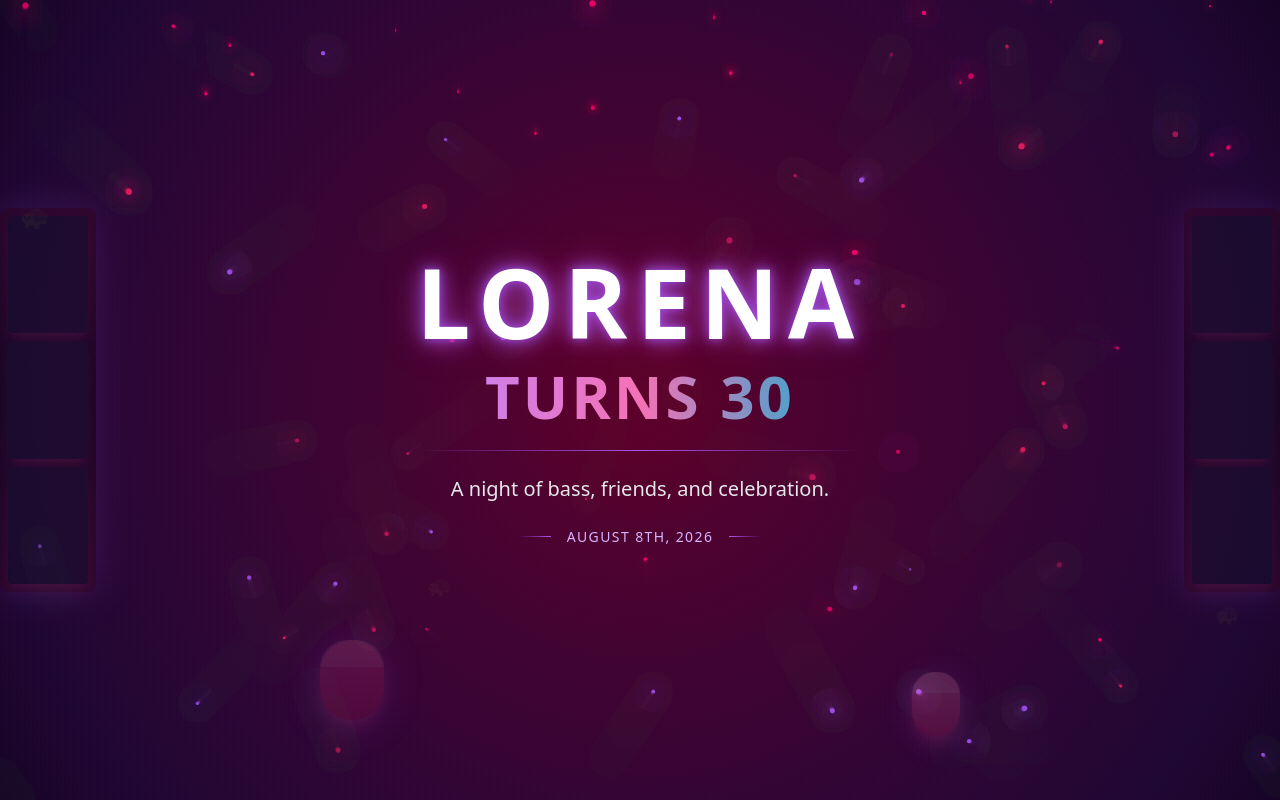
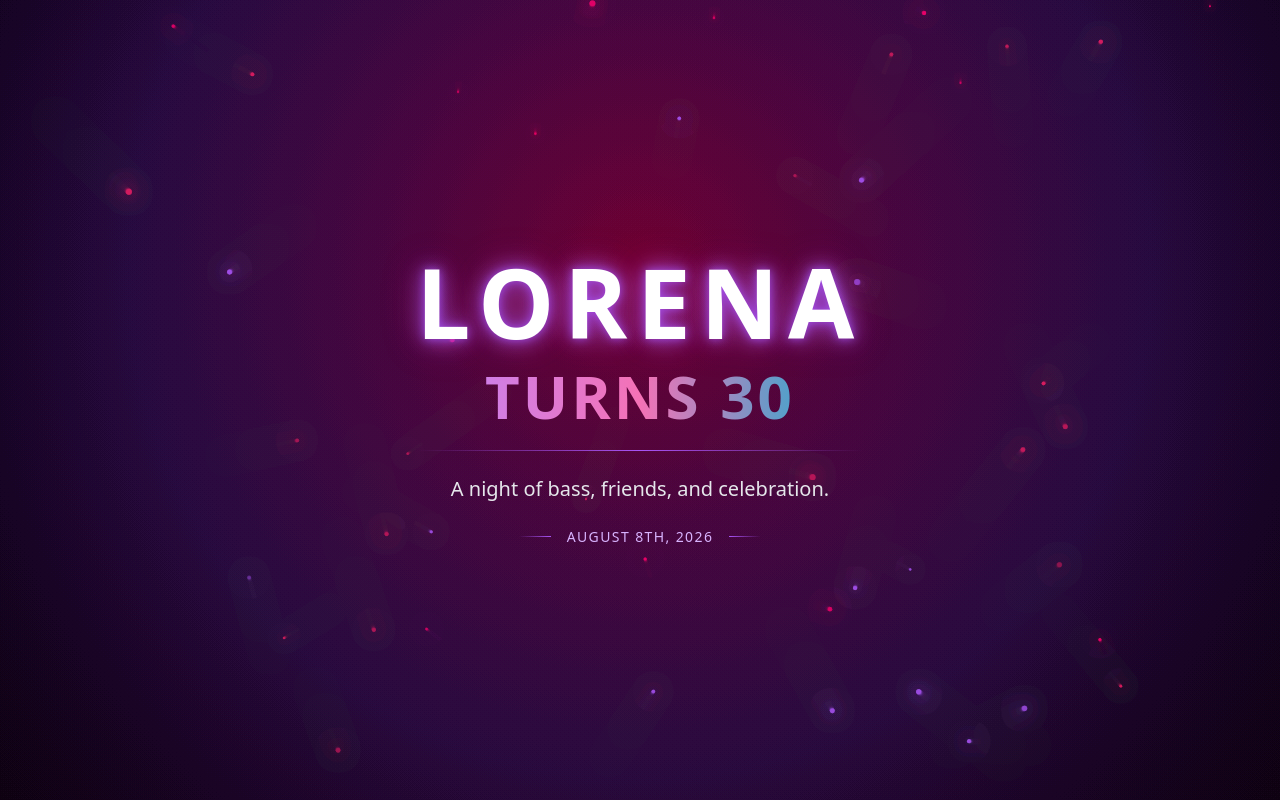
Before and after one commit to Arkansia/Lorena-Dirty-30, a React (Vite) app: page / in a window 1280 px wide. Shown: the top 800 px of the page. Built offline with nearby package versions, Linux system fonts and the light colour scheme; the HTML template or start-up script is replaced by a standard one.

Commit message:
Streamline Background component - remove problematic positioned elements

```diff
--- a/src/components/Background.jsx
+++ b/src/components/Background.jsx
@@ -13,7 +13,7 @@ const Background = () => {
 
     // Particles for the main floating effect
     const particles = [];
-    const particleCount = 60;
+    const particleCount = 40;
 
     for (let i = 0; i < particleCount; i++) {
       particles.push({
@@ -29,7 +29,7 @@ const Background = () => {
 
     // Falling stars (like code rainfall)
     const fallingStars = [];
-    const starCount = 100;
+    const starCount = 80;
 
     for (let i = 0; i < starCount; i++) {
       fallingStars.push({
@@ -48,12 +48,12 @@ const Background = () => {
       ctx.fillStyle = 'rgba(0, 0, 5, 0.15)';
       ctx.fillRect(0, 0, canvas.width, canvas.height);
 
-      // Draw radial gradient for magenta glow
+      // Draw radial gradient for magenta glow (central focus)
       const centerX = canvas.width / 2;
-      const centerY = canvas.height / 2;
-      const radialGradient = ctx.createRadialGradient(centerX, centerY, 0, centerX, centerY, Math.max(canvas.width, canvas.height));
-      radialGradient.addColorStop(0, 'rgba(255, 0, 110, 0.08)');
-      radialGradient.addColorStop(0.5, 'rgba(138, 43, 226, 0.04)');
+      const centerY = canvas.height / 3;
+      const radialGradient = ctx.createRadialGradient(centerX, centerY, 0, centerX, centerY, Math.max(canvas.width, canvas.height) * 0.8);
+      radialGradient.addColorStop(0, 'rgba(255, 0, 110, 0.1)');
+      radialGradient.addColorStop(0.5, 'rgba(138, 43, 226, 0.05)');
       radialGradient.addColorStop(1, 'rgba(25, 0, 60, 0)');
       ctx.fillStyle = radialGradient;
       ctx.fillRect(0, 0, canvas.width, canvas.height);
@@ -129,58 +129,15 @@ const Background = () => {
   }, []);
 
   return (
-    <div className="fixed inset-0 z-0 bg-black">
+    <div className="fixed inset-0 z-0 bg-black overflow-hidden">
       {/* Canvas for animated particles and falling stars */}
       <canvas
         ref={canvasRef}
-        className="w-full h-full"
+        className="w-full h-full block"
       />
 
-      {/* Speaker stacks - Left */}
-      <div className="absolute left-0 top-1/2 -translate-y-1/2 opacity-25 pointer-events-none">
-        <div className="w-24 h-96 bg-gradient-to-b from-pink-900 via-black to-pink-900 rounded-lg shadow-2xl shadow-pink-600/60 speaker-pulse">
-          <div className="w-full h-full flex flex-col gap-2 p-2">
-            <div className="flex-1 bg-gray-900 rounded shadow-lg shadow-pink-500/40"></div>
-            <div className="flex-1 bg-gray-900 rounded shadow-lg shadow-pink-500/40"></div>
-            <div className="flex-1 bg-gray-900 rounded shadow-lg shadow-pink-500/40"></div>
-          </div>
-        </div>
-      </div>
-
-      {/* Speaker stacks - Right */}
-      <div className="absolute right-0 top-1/2 -translate-y-1/2 opacity-25 pointer-events-none">
-        <div className="w-24 h-96 bg-gradient-to-b from-pink-900 via-black to-pink-900 rounded-lg shadow-2xl shadow-pink-600/60 speaker-pulse" style={{ animationDelay: '0.5s' }}>
-          <div className="w-full h-full flex flex-col gap-2 p-2">
-            <div className="flex-1 bg-gray-900 rounded shadow-lg shadow-pink-500/40"></div>
-            <div className="flex-1 bg-gray-900 rounded shadow-lg shadow-pink-500/40"></div>
-            <div className="flex-1 bg-gray-900 rounded shadow-lg shadow-pink-500/40"></div>
-          </div>
-        </div>
-      </div>
-
-      {/* Glowing mushrooms - now more magenta/pink */}
-      <div className="absolute bottom-20 left-1/4 opacity-20 pointer-events-none">
-        <div className="w-16 h-20 bg-gradient-to-b from-pink-500 to-pink-700 rounded-full shadow-lg shadow-pink-500/70 glow-mushroom">
-          <div className="w-full h-1/3 bg-pink-300 rounded-t-full opacity-40"></div>
-        </div>
-      </div>
-
-      <div className="absolute bottom-16 right-1/4 opacity-20 pointer-events-none">
-        <div className="w-12 h-16 bg-gradient-to-b from-pink-400 to-pink-600 rounded-full shadow-lg shadow-pink-500/70 glow-mushroom" style={{ animationDelay: '1s' }}>
-          <div className="w-full h-1/3 bg-pink-200 rounded-t-full opacity-40"></div>
-        </div>
-      </div>
-
-      <div className="absolute bottom-24 left-1/2 opacity-20 pointer-events-none">
-        <div className="w-14 h-18 bg-gradient-to-b from-pink-500 to-purple-700 rounded-full shadow-lg shadow-pink-500/70 glow-mushroom" style={{ animationDelay: '0.5s' }}>
-          <div className="w-full h-1/3 bg-pink-200 rounded-t-full opacity-40"></div>
-        </div>
-      </div>
-
-      {/* Hidden turtle easter eggs */}
-      <div className="absolute top-1/4 left-5 opacity-5 pointer-events-none text-2xl">🐢</div>
-      <div className="absolute top-3/4 right-10 opacity-5 pointer-events-none text-xl">🐢</div>
-      <div className="absolute bottom-1/4 left-1/3 opacity-5 pointer-events-none text-xl">🐢</div>
+      {/* Decorative gradient overlay (non-interactive) */}
+      <div className="absolute inset-0 pointer-events-none opacity-30 bg-gradient-to-t from-pink-900/20 via-transparent to-purple-900/10"></div>
     </div>
   );
 };
```
